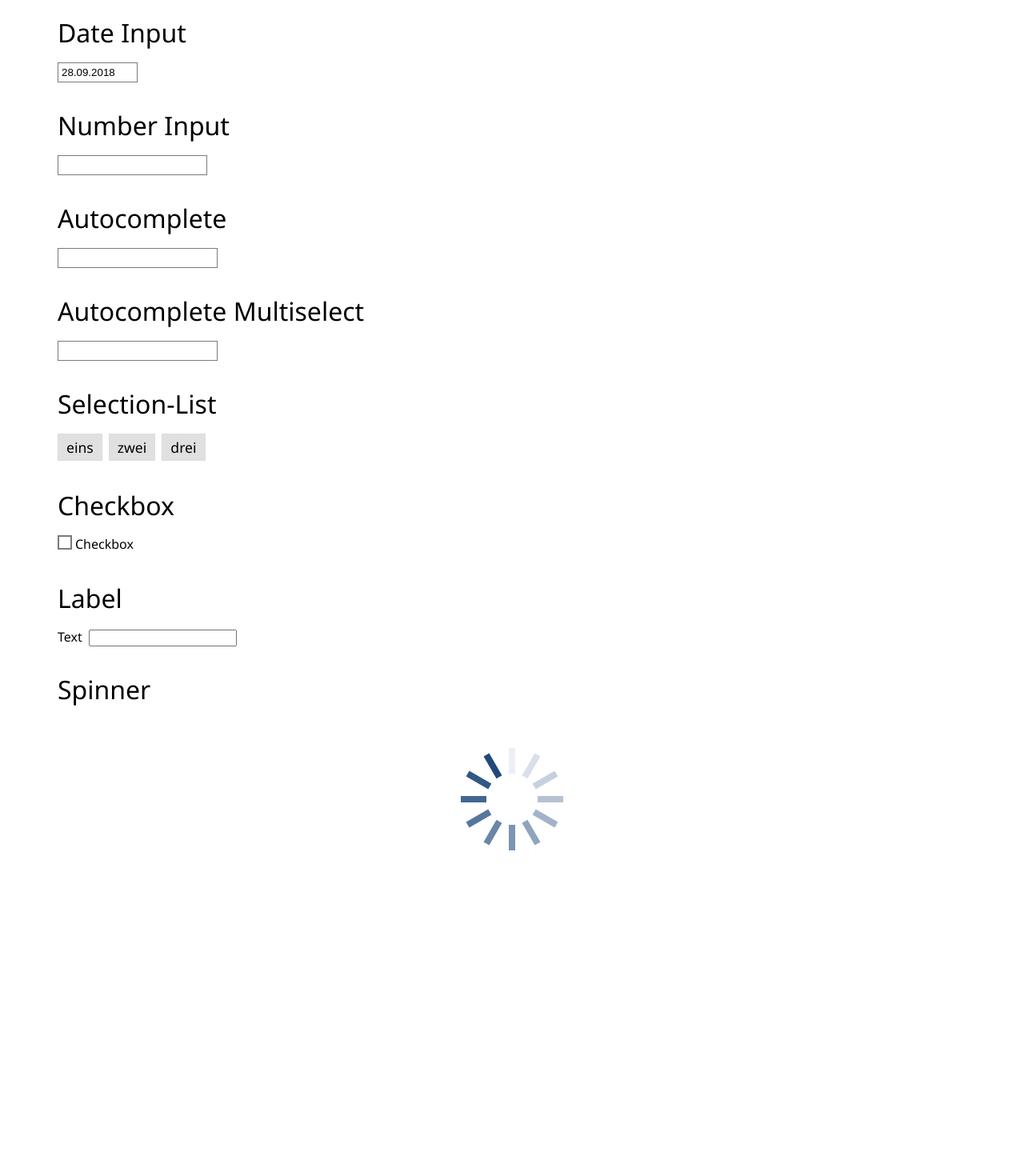
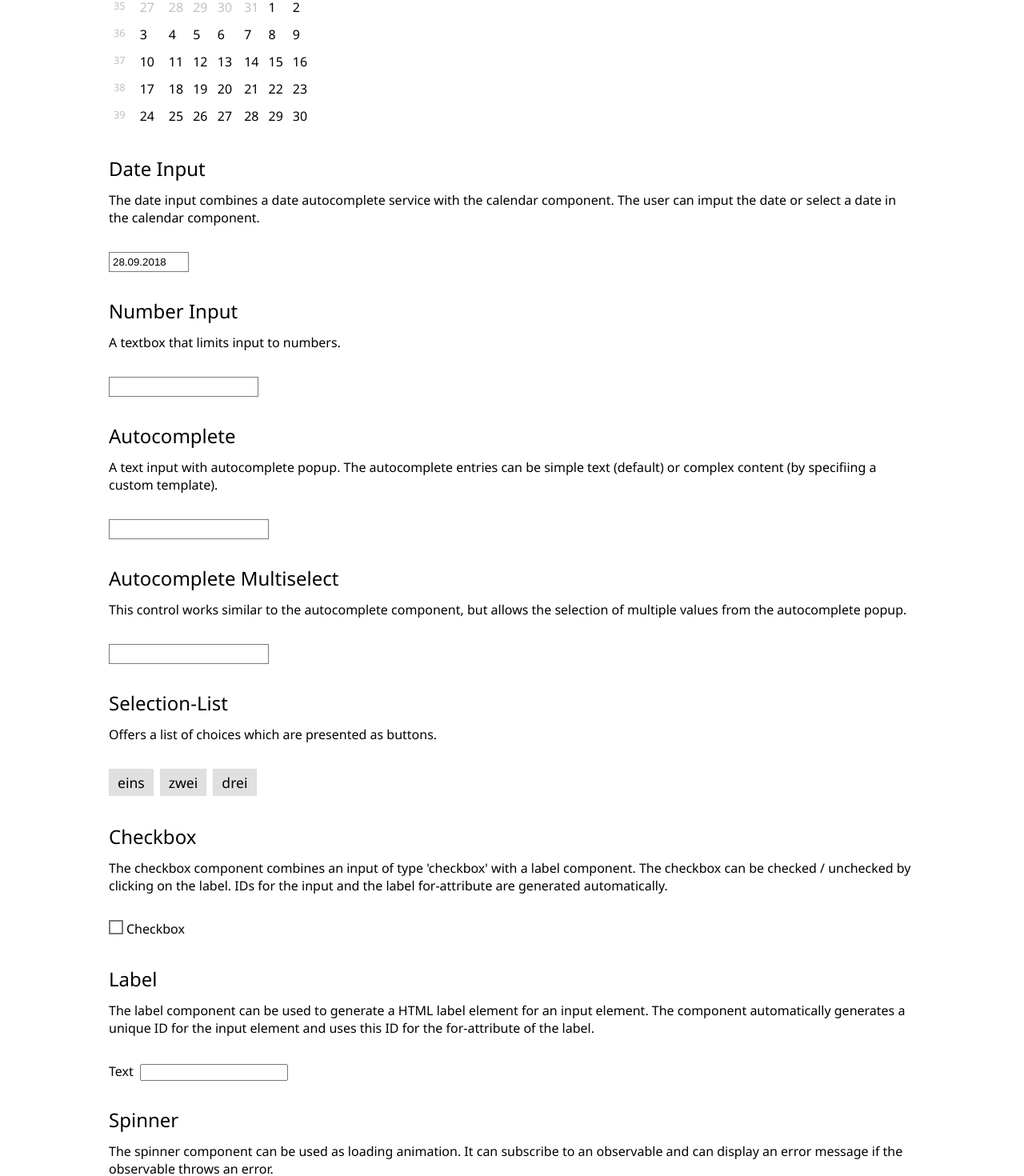
Before and after one commit to oocx/oocx-ng, an Angular app: page / in a window 1280 px wide. Shown: the part 380-1850 px from the top of the page at 80% size. Before the commit the page ends 1583 px from the top, so only its background shows below. Built offline with nearby package versions, Linux system fonts and the light colour scheme.

Commit message:
improved the demo page

```diff
--- a/src/app/app.component.css
+++ b/src/app/app.component.css
@@ -1,7 +1,7 @@
 :host {
     display: block;
     font-family: 'Segoe UI', 'San Francisco', 'Roboto', sans-serif;
-    padding: 64px;
+    padding: 64px 128px;
 }
 
 ox-input-date, ox-input-number {
--- a/src/app/app.component.html
+++ b/src/app/app.component.html
@@ -1,44 +1,81 @@
-<h1>Calendar</h1>
+<h1>Components</h1>
+<div>oocx-ng contains a collection of lightweight Angular components:</div>
+
+<h2>Calendar</h2>
+<div class="description">
+  The calendar component shows a calendar with German day / month names and week numbers.
+  The user can select a date and can navigate to the previous / next month.
+</div>
 <div>
   <ox-calendar></ox-calendar>
 </div>
 
-<h1>Date Input</h1>
+<h2>Date Input</h2>
+<div class="description">
+  The date input combines a date autocomplete service with the calendar component. The user can imput the date
+  or select a date in the calendar component.
+</div>
 <div>
   <ox-input-date></ox-input-date>
 </div>
 
-<h1>Number Input</h1>
+<h2>Number Input</h2>
+<div class="description">
+  A textbox that limits input to numbers.
+</div>
 <div>
   <ox-input-number></ox-input-number>
 </div>
 
-<h1>Autocomplete</h1>
+<h2>Autocomplete</h2>
+<div class="description">
+  A text input with autocomplete popup. The autocomplete entries can be simple text (default) or complex
+  content (by specifiing a custom template).
+</div>
 <div>
   <ox-autocomplete [completionHandler]="autocompleteHandler"></ox-autocomplete>
 </div>
 
-<h1>Autocomplete Multiselect</h1>
+<h2>Autocomplete Multiselect</h2>
+<div class="description">
+  This control works similar to the autocomplete component, but allows the selection of multiple values
+  from the autocomplete popup.
+</div>
 <div>
   <ox-autocomplete-multiselect [completionHandler]="autocompleteHandler"></ox-autocomplete-multiselect>
 </div>
 
-<h1>Selection-List</h1>
+<h2>Selection-List</h2>
+<div class="description">
+  Offers a list of choices which are presented as buttons.
+</div>
 <div>
   <ox-selection-list [options]="options"></ox-selection-list>
 </div>
 
-<h1>Checkbox</h1>
+<h2>Checkbox</h2>
+<div class="description">
+  The checkbox component combines an input of type 'checkbox' with a label component. The checkbox can be checked / unchecked
+  by clicking on the label. IDs for the input and the label for-attribute are generated automatically.
+</div>
 <div>
   <ox-checkbox>Checkbox</ox-checkbox>
 </div>
 
-<h1>Label</h1>
+<h2>Label</h2>
+<div class="description">
+  The label component can be used to generate a HTML label element for an input element. The component automatically
+  generates a unique ID for the input element and uses this ID for the for-attribute of the label.
+</div>
 <div>
   <ox-label [label]="'Text'"><input type="text"/></ox-label>
 </div>
 
-<h1>Spinner</h1>
+<h2>Spinner</h2>
+<div class="description">
+  The spinner component can be used as loading animation. It can subscribe to an observable and can display an error message
+  if the observable throws an error.
+</div>
 <div>
   <ox-spinner></ox-spinner>
 </div>
```
